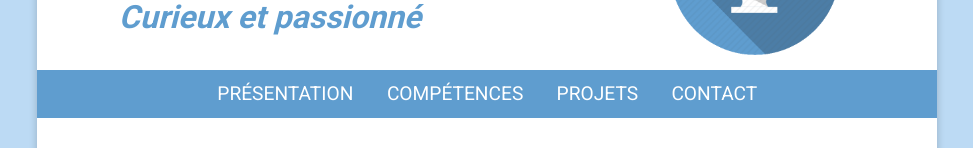
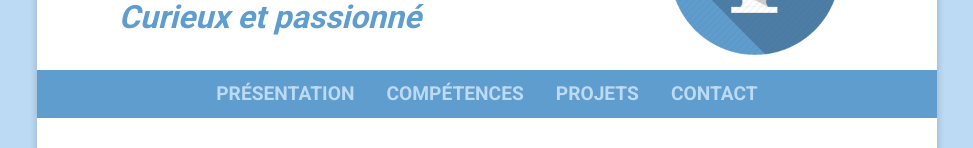
Before and after one commit to qcalmel/portfolio_react, a React (Create React App) app: page / in a window 1280 px wide. Shown: the part 130-278 px from the top of the page, without its empty margins (153-1126 px from the left). Built offline with nearby package versions, Linux system fonts and the light colour scheme.

Commit message:
change menu text color

```diff
--- a/src/styles/Menu.css
+++ b/src/styles/Menu.css
@@ -16,19 +16,13 @@
     font-size: 1.2rem;
     cursor: pointer;
     text-decoration: none;
-    color: white;
+    color: var(--secondary-color);
     position: relative;
-}
-.Menu__item:before {
-    display: block;
-    content: attr(title);
     font-weight: bold;
-    height: 0;
-    overflow: hidden;
-    visibility: hidden;
 }
 .Menu__item:hover,.Menu__item--active{
     font-weight: bold;
+    color: white;
 }
 .Menu__item:hover::after,.Menu__item--active::after {
     content: "";
```
